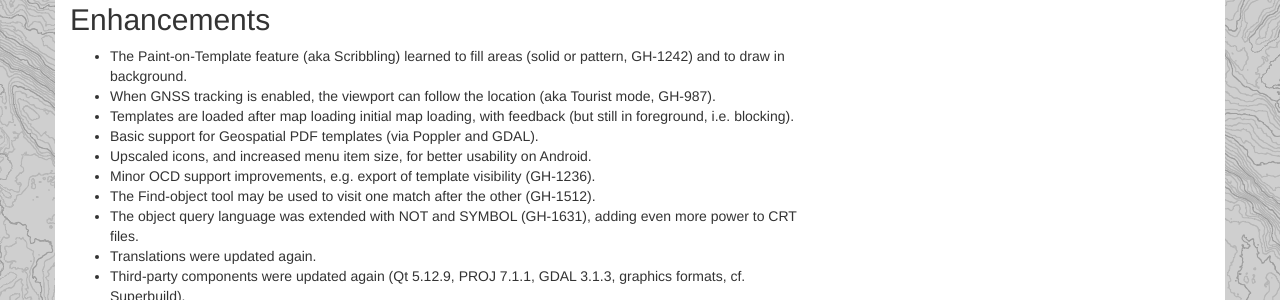
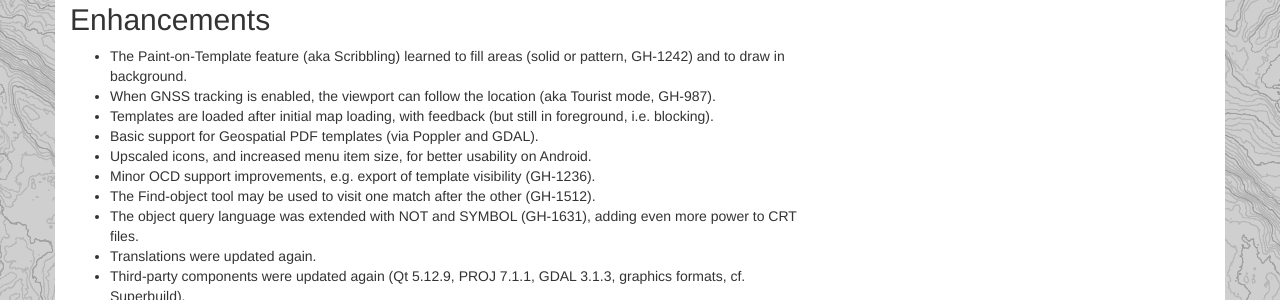
Before and after one commit to OpenOrienteering/OpenOrienteering.github.io, a Jekyll site: the page built from _posts/2020-10-05-mapper-v0.9.4-released.md, in a window 1280 px wide. Shown: the part 474-774 px from the top of the page. Built offline with Jekyll 4.4.1, drawn with Linux system fonts in a browser that asks for light colours.

Commit message:
Update 2020-10-05-mapper-v0.9.4-released.md

```diff
--- a/_posts/2020-10-05-mapper-v0.9.4-released.md
+++ b/_posts/2020-10-05-mapper-v0.9.4-released.md
@@ -14,7 +14,7 @@ We are proud to announce the release of OpenOrienteering Mapper 0.9.4. This offi
 
 - The Paint-on-Template feature (aka Scribbling) learned to fill areas (solid or pattern, GH-1242) and to draw in background.
 - When GNSS tracking is enabled, the viewport can follow the location (aka Tourist mode, GH-987).
-- Templates are loaded after map loading initial map loading, with feedback (but still in foreground, i.e. blocking).
+- Templates are loaded after initial map loading, with feedback (but still in foreground, i.e. blocking).
 - Basic support for Geospatial PDF templates (via Poppler and GDAL).
 - Upscaled icons, and increased menu item size, for better usability on Android.
 - Minor OCD support improvements, e.g. export of template visibility (GH-1236).
```
